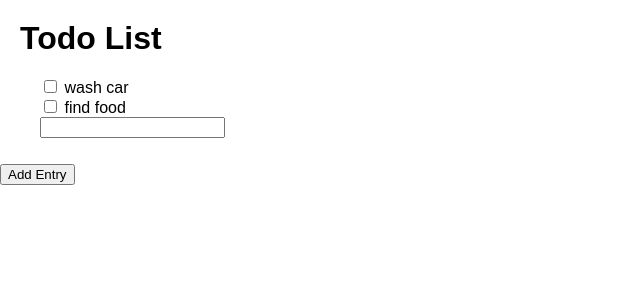
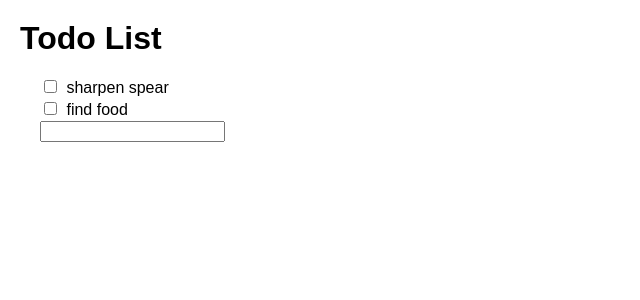
Before and after one commit to NesiAwesomeneess/Something-I-Svelte, a SvelteKit app in the folder Todo-app/: page / in a window 1280 px wide. Shown: the top 300 px of the page, without its empty margins (0-640 px from the left). Built offline with nearby package versions, Linux system fonts and the light colour scheme.

Commit message:
Made a new component called entry

```diff
--- /dev/null
+++ b/Todo-app/src/lib/entry.svelte
@@ -0,0 +1,39 @@
+<script>
+    export let todo = 'new'
+    let beingEditted = false
+
+    function initialEntryEdit(){
+        beingEditted = true
+
+    }
+
+</script>
+
+<!-- this is a list entry essentially -->
+<li>
+    <input type="checkbox"/>
+    {#if beingEditted}
+        <input class="edit-entry"
+        bind:value={todo}
+        on:blur={beingEditted = !beingEditted}/>
+    {:else}
+        <button class="entry"
+        on:click={initialEntryEdit}>
+        {todo}
+        </button>
+    {/if}
+</li>
+
+<style>
+    .edit-entry {
+        position: absolute;
+    }
+
+    .entry {
+        font-size: 1rem;
+
+        border-style: none;
+        background-color: rgba(240, 248, 255, 0);
+        padding: 2px;
+    }
+</style>
--- a/Todo-app/src/routes/+page.svelte
+++ b/Todo-app/src/routes/+page.svelte
@@ -1,10 +1,13 @@
 <script>
-    let todos = [{todo : "wash car", id : 0}, {todo: "find food", id : 1}]
+    import Entry from "../lib/entry.svelte";
+    let todos = [{todo : "sharpen spear", id : 0}, {todo: "find food", id : 1}]
     let newTodo = ''
 
     function addTodo(){
-        todos = [...todos, {todo: newTodo, id: crypto.randomUUID()}]
-        newTodo = ""
+        if (newTodo){
+            todos = [...todos, {todo: newTodo, id: crypto.randomUUID()}]
+            newTodo = ""
+        }
     }
 
     function completedTodo(entry){
@@ -18,15 +21,10 @@
 
     <ul class="todo-list">
         {#each todos as item (item.id)}
-        <li><input
-            type="checkbox"
-            on:click={completedTodo(item)}/> {item.todo} </li>
+            <Entry todo={item.todo}/>
         {/each}
-        <input bind:value={newTodo}/>
-
+        <input bind:value={newTodo} on:blur={addTodo}/>
     </ul>
-
-    <button class="add-button" on:click={addTodo}> Add Entry</button>
 
 </main>
 
@@ -43,8 +41,4 @@
         list-style: none;
     }
 
-    .add-button {
-        margin-top: 10px;
-    }
-
 </style>
```
